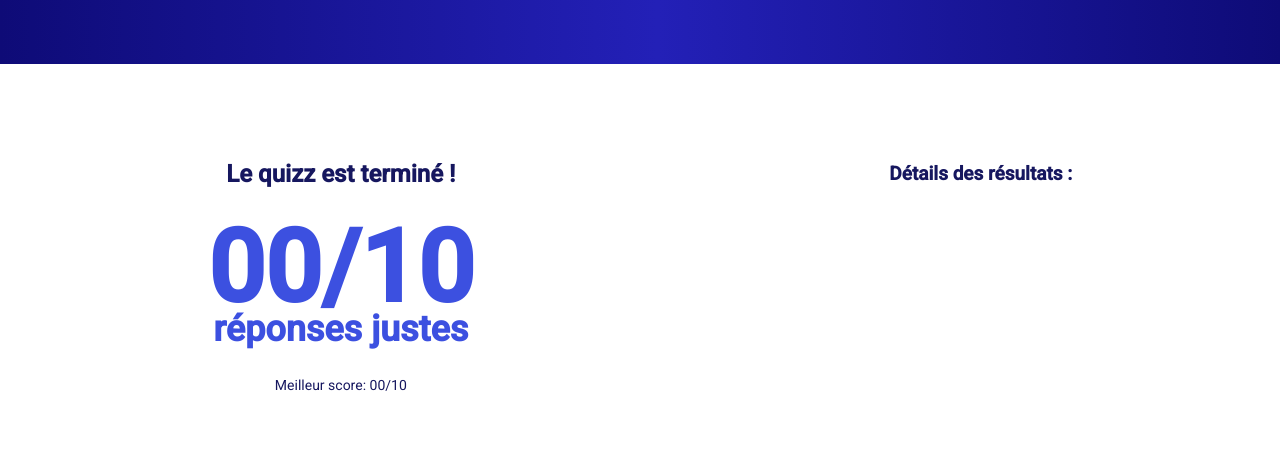
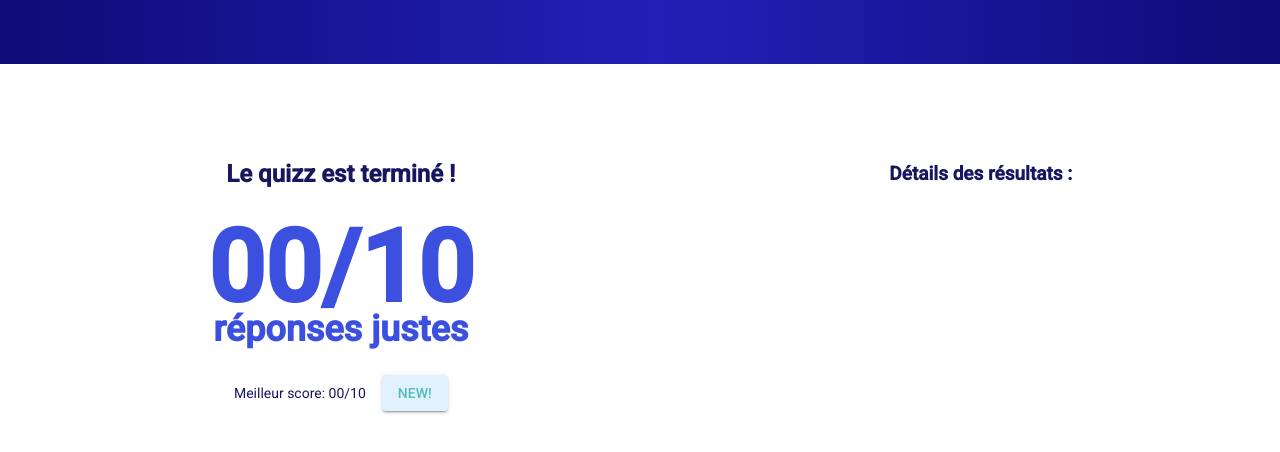
Before and after one commit to ikerbede/quizz, an Angular app: page /results in a window 1280 px wide. Shown: the top 452 px of the page. Built offline with nearby package versions, Linux system fonts and the light colour scheme.

Commit message:
feat(results): added button to go home

```diff
--- a/src/app/results/results.component.html
+++ b/src/app/results/results.component.html
@@ -4,7 +4,16 @@
     <p class="results-content-left-title">Le quizz est terminé !</p>
     <p class="results-content-left-score">{{ score$ | async | score }}</p>
     <p class="results-content-left-sublabel">réponses justes</p>
-    <p>Meilleur score: {{ bestScore | score }}</p>
+    <div class="results-content-left-subcontainer">
+      <span>Meilleur score: {{ bestScore | score }}</span>
+      <button
+        class="results-content-left-subcontainer-new"
+        mat-raised-button
+        (click)="goHome()"
+      >
+        NEW!
+      </button>
+    </div>
   </section>
   <section class="results-content-right">
     <p class="results-content-right-title">Détails des résultats :</p>
--- a/src/app/results/results.component.scss
+++ b/src/app/results/results.component.scss
@@ -41,6 +41,17 @@ $componentId: 'results';
         margin-bottom: 24px;
         font-size: 36px;
       }
+
+      &-subcontainer {
+        display: flex;
+        align-items: center;
+
+        &-new {
+          margin-left: 16px;
+          color: #54BDB8;
+          background-color: var(--color-secondary);
+        }
+      }
     }
 
     &-right {
--- a/src/app/results/results.component.ts
+++ b/src/app/results/results.component.ts
@@ -1,9 +1,12 @@
 import { CommonModule } from '@angular/common';
 import { Component } from '@angular/core';
+import { MatButtonModule } from '@angular/material/button';
 import { MatListModule } from '@angular/material/list';
 import { MatToolbarModule } from '@angular/material/toolbar';
+import { Router } from '@angular/router';
 import { Observable } from 'rxjs';
 import { Question } from '../shared/question.model';
+import { QuizzRouteEnum } from '../shared/quizz-routes.constant';
 import { QuizzService } from '../shared/quizz.service';
 import { ScorePipe } from '../shared/score.pipe';
 
@@ -12,6 +15,7 @@ import { ScorePipe } from '../shared/score.pipe';
   standalone: true,
   imports: [
     CommonModule,
+    MatButtonModule,
     MatListModule,
     MatToolbarModule,
     ScorePipe
@@ -24,9 +28,16 @@ export class ResultsComponent {
   score$: Observable<number>;
   bestScore: number;
 
-  constructor(private readonly quizzService: QuizzService) {
+  constructor(
+    private readonly router: Router,
+    private readonly quizzService: QuizzService
+  ) {
     this.questions$ = this.quizzService.getQuestions();
     this.score$ = this.quizzService.saveScore();
     this.bestScore = this.quizzService.getBestScore();
   }
+
+  goHome(): void {
+    this.router.navigate([QuizzRouteEnum.Home]);
+  }
 }
```
